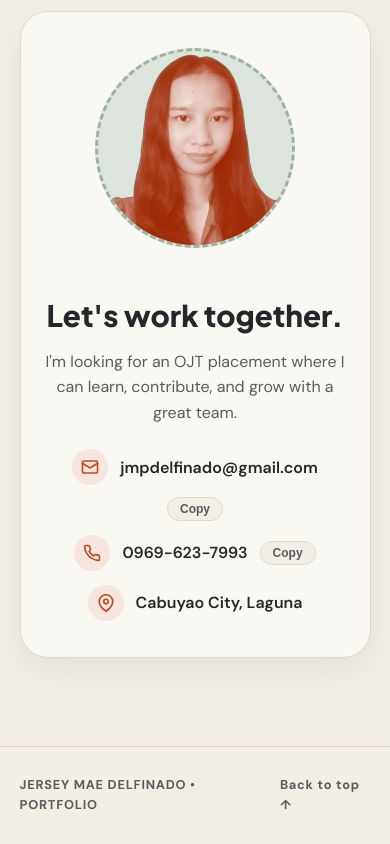
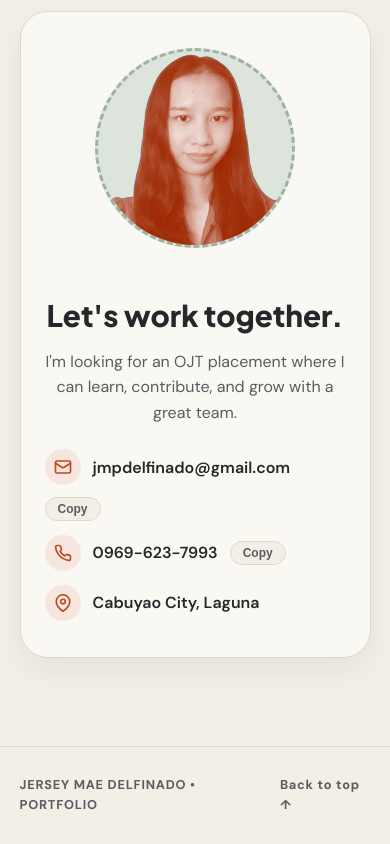
Before and after one commit to jsmrun/jsmrun.github.io, a plain HTML site: page index.html in a window 390 px wide. Shown: the part 6438-7282 px from the top of the page. Drawn offline with Linux system fonts and the light colour scheme.

Commit message:
Update style.css

```diff
--- a/style.css
+++ b/style.css
@@ -1025,8 +1025,16 @@ a {
     margin-right: auto;
   }
 
+  .contact-list {
+    align-items: flex-start;
+    text-align: left;
+    width: fit-content;
+    max-width: 100%;
+    margin-inline: auto;
+  }
+
   .contact-list li {
-    justify-content: center;
+    justify-content: flex-start;
   }
 }
 
```
